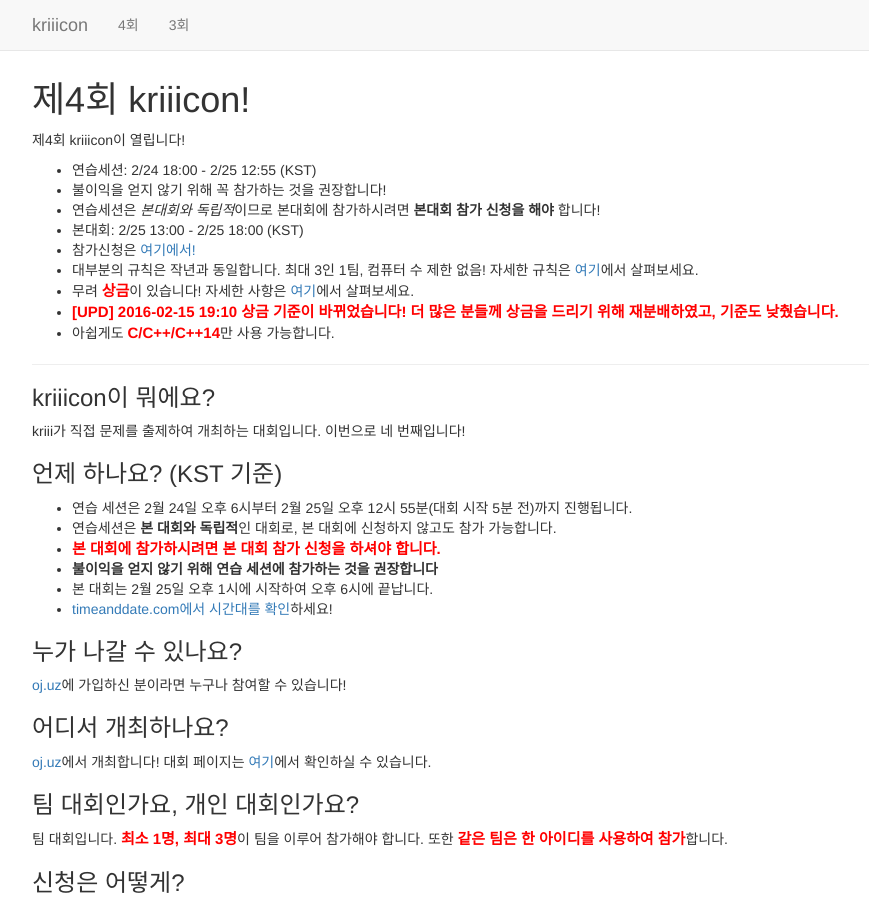
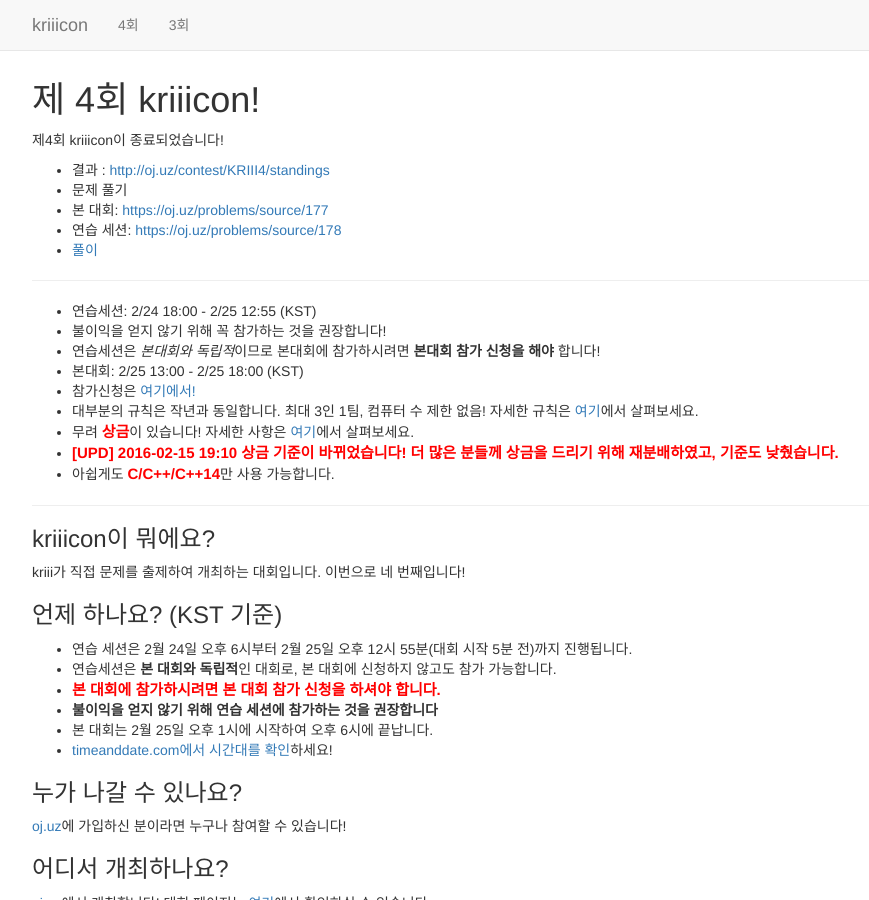
Before and after one commit to ojuz/kriiicon, a Jekyll site: the page built from 4.md, in a window 1280 px wide and 900 px high. Shown: the whole window, without its empty margins (38-907 px from the left). Built offline with Jekyll 4.4.1, drawn with Linux system fonts in a browser that asks for light colours; nearby versions of some CDN libraries; some web fonts are replaced; our own code applies the rules of GitHub Pages for plain Markdown files.

Commit message:
updated info

```diff
--- a/4.md
+++ b/4.md
@@ -2,9 +2,17 @@
 .important { font-size: 15px; font-weight: bold; color: red; }
 </style>
 
-<h1>제4회 kriiicon!</h1>
+<h1>제 4회 kriiicon!</h1>
 
-제4회 kriiicon이 열립니다!
+제4회 kriiicon이 종료되었습니다!
+
+* 결과 : [http://oj.uz/contest/KRIII4/standings](http://oj.uz/contest/KRIII4/standings)
+* 문제 풀기
+ - 본 대회: [https://oj.uz/problems/source/177](https://oj.uz/problems/source/177)
+ - 연습 세션: [https://oj.uz/problems/source/178](https://oj.uz/problems/source/178)
+* [풀이](http://attach.oj.uz/contest/kriii4/editorial.pdf)
+
+<hr>
 
 * 연습세션: 2/24 18:00 - 2/25 12:55 (KST)
  - 불이익을 얻지 않기 위해 꼭 참가하는 것을 권장합니다!
--- a/_layouts/default.html
+++ b/_layouts/default.html
@@ -44,8 +44,9 @@
         </div>
         <div id="navbar" class="collapse navbar-collapse">
           <ul class="nav navbar-nav">
-            <li><a href="/4">4회</a></li>
-            <li><a href="/3">3회</a></li>
+
+            <li{% if page.url == "4" %} class="active"{% endif %}><a href="/4">4회</a></li>
+            <li{% if page.url == "4" %} class="active"{% endif %}><a href="/3">3회</a></li>
           </ul>
         </div><!--/.nav-collapse -->
       </div>
```
Also changed, not shown: 3.md (+1 -1 lines).
